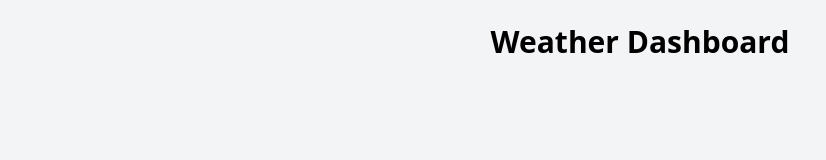
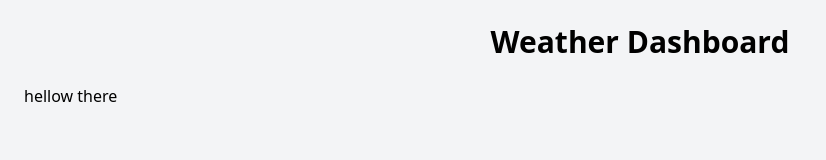
Before and after one commit to sharjeel262/weather-ci-cd, a website: page src/index.html in a window 1280 px wide. Shown: the whole page, without its empty margins (0-826 px from the left). Drawn offline with nearby package versions, Linux system fonts and the light colour scheme; no server answers.

Commit message:
Test Jenkins GitHub integration

```diff
--- a/src/index.html
+++ b/src/index.html
@@ -9,7 +9,7 @@
 <body class="bg-gray-100 min-h-screen p-6">
 
   <h1 class="text-3xl font-bold text-center mb-6">Weather Dashboard</h1>
-
+  <h1>hellow there</h1>
 
   <div id="weatherContainer" class="grid md:grid-cols-3 gap-6"></div>
 
```
